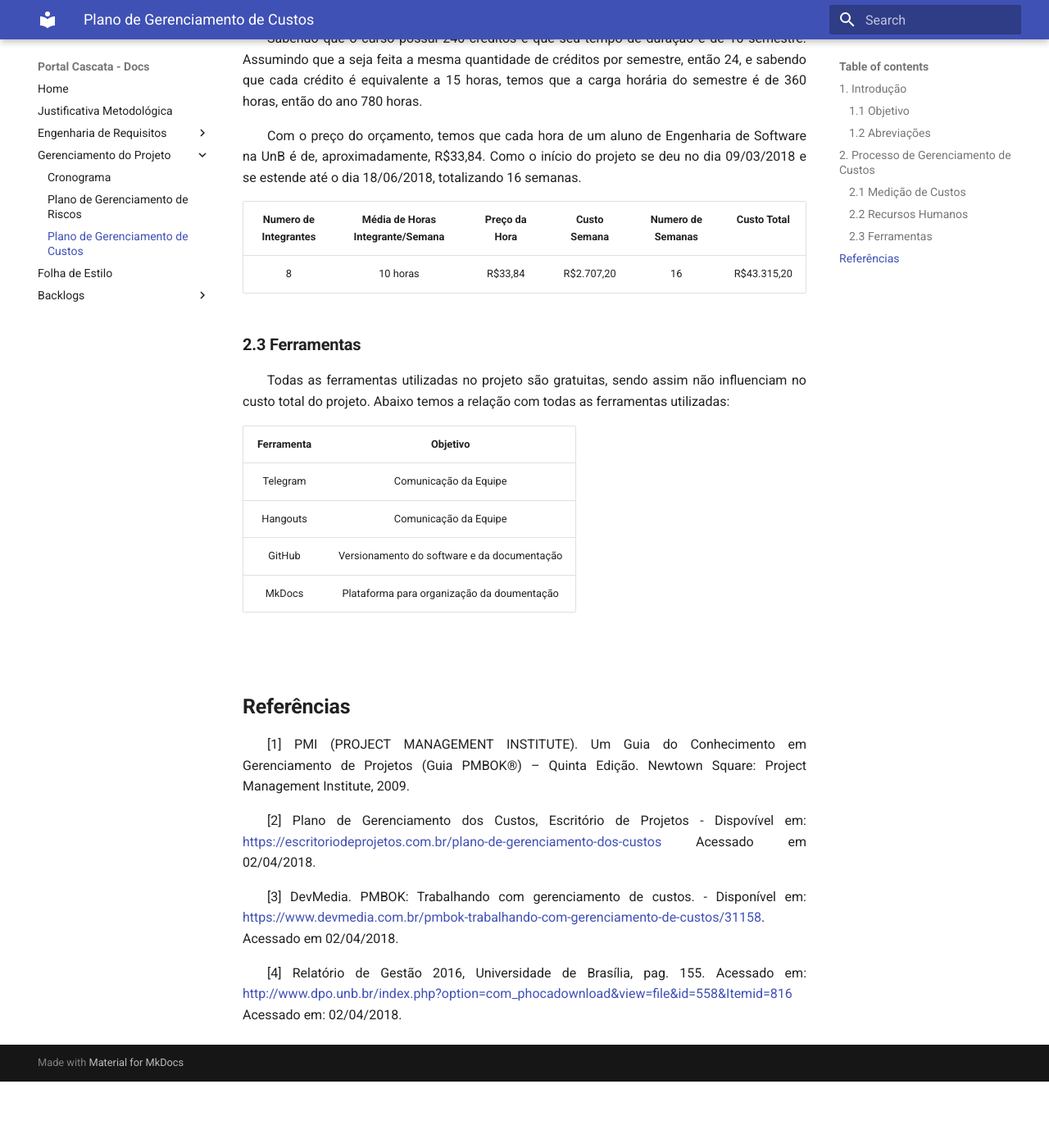
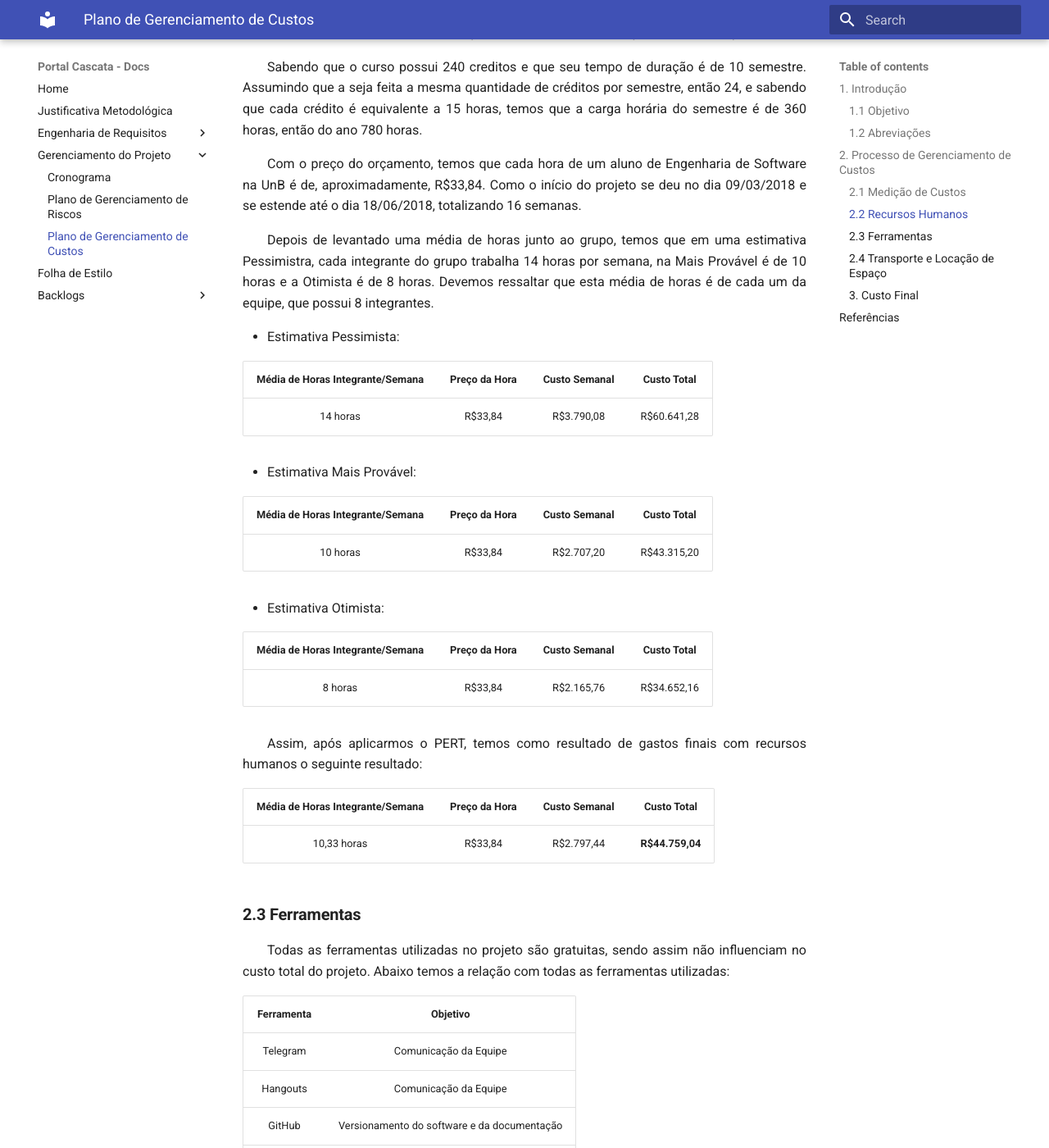
Before and after one commit to projeto-cascata/portal-cascata-docs, an MkDocs documentation site: the page built from docs/gerenciamento/custos.md, in a window 1280 px wide and 1400 px high, scrolled down 1325 px. Shown: the whole window at 82% size. Built offline with MkDocs 1.6.1 and Material for MkDocs 9.7.7, drawn with Linux system fonts in a browser that asks for light colours; old or Windows-style settings are respelled for this version of MkDocs; before the commit the page ends 2644 px from its top, so only the background shows below that; some of the changed text lies outside the part shown.

Commit message:
Plano de Gerenciamento de Custos 2

```diff
--- a/docs/gerenciamento/custos.md
+++ b/docs/gerenciamento/custos.md
@@ -4,7 +4,8 @@
 
 | Data | Versão | Descrição | Autor(es) |
 |:----:|:------:|:---------:|:---------:|
-|02/04/2018| 1.0 | Abertuda do Documento, Introdução, Processo de Gerenciamento de Custos | Bernardo Henrique |
+|02/04/2018| 0.1 | Abertuda do Documento, Introdução, Processo de Gerenciamento de Custos | Bernardo Henrique |
+|03/04/2018| 0.2 | Processo de Gerenciamento de Custos | Bernardo Henrique |
 
 ## **1. Introdução**
 
@@ -16,6 +17,7 @@ Segundo o Guia PMBOK®, o plano de gerenciamento dos custos define o formato e e
 * EAP: Estrutura Analítica de Projeto
 
 
+<br>
 ## **2. Processo de Gerenciamento de Custos**
 Este tópico deverá definir os processos e técnicas que serão utilizadas para gerenciar os custos do Projeto Cascata. Para realizar este processo de forma organizada, será baseado no PmBok e organizado em quatro etapas: planejar, estimar, determinar e controlar os custos.
 
@@ -23,8 +25,7 @@ Este tópico deverá definir os processos e técnicas que serão utilizadas para
 Para a análise dos custos será utilizada uma estimativa conhecida como Program Evaluation and Review Technique (PERT). Esta estimativa tem como foco mitigar os erros causados pela falta de certeza dos valores reais dos gastos do projeto e os riscos relacionados.
 
 O PERT utiliza três estimativas para definir os custos, ela são a estimativa Pessimista (<b>P</b>), a Mais Provável (<b>MP</b>) e Otimista (<b>O</b>). O Gasto Estimado (<b>GE</b>) então é calculado pela seguinte fórmula:
-
-![Formula PERT](../img/gerenciamento/PERT.png)
+<div style="text-align:center"> ![Formula PERT](../img/gerenciamento/PERT.png) </div>
 
 
 ### **2.2 Recursos Humanos**
@@ -34,10 +35,32 @@ Sabendo que o curso possui 240 creditos e que seu tempo de duração é de 10 se
 
 Com o preço do orçamento, temos que cada hora de um aluno de Engenharia de Software na UnB é de, aproximadamente, R$33,84. Como o início do projeto se deu no dia 09/03/2018 e se estende até o dia 18/06/2018, totalizando 16 semanas.
 
-| Numero de Integrantes | Média de Horas Integrante/Semana | Preço da Hora | Custo Semana | Numero de Semanas | Custo Total |
-|:----:|:------:|:---------:|:---------:|:---------:|:---------:|
-| 8 | 10 horas | R$33,84 | R$2.707,20 | 16 | R$43.315,20 |
+Depois de levantado uma média de horas junto ao grupo, temos que em uma estimativa Pessimistra, cada integrante do grupo trabalha 14 horas por semana, na Mais Provável é de 10 horas e a Otimista é de 8 horas. Devemos ressaltar que esta média de horas é de cada um da equipe, que possui 8 integrantes.
 
+* Estimativa Pessimista:
+
+| Média de Horas Integrante/Semana | Preço da Hora | Custo Semanal | Custo Total |
+|:------:|:---------:|:---------:|:---------:|
+| 14 horas | R$33,84 | R$3.790,08 | R$60.641,28 |
+
+* Estimativa Mais Provável:
+
+| Média de Horas Integrante/Semana | Preço da Hora | Custo Semanal | Custo Total |
+|:------:|:---------:|:---------:|:---------:|
+| 10 horas | R$33,84 | R$2.707,20 | R$43.315,20 |
+
+
+* Estimativa Otimista:
+
+| Média de Horas Integrante/Semana | Preço da Hora | Custo Semanal | Custo Total |
+|:------:|:---------:|:---------:|:---------:|
+| 8 horas | R$33,84 | R$2.165,76 | R$34.652,16 |
+
+Assim, após aplicarmos o PERT, temos como resultado de gastos finais com recursos humanos o seguinte resultado:
+
+| Média de Horas Integrante/Semana | Preço da Hora | Custo Semanal | Custo Total |
+|:------:|:---------:|:---------:|:---------:|
+| 10,33 horas | R$33,84 | R$2.797,44 | <b>R$44.759,04</b> |
 
 ### **2.3 Ferramentas**
 Todas as ferramentas utilizadas no projeto são gratuitas, sendo assim não influenciam no custo total do projeto. Abaixo temos a relação com todas as ferramentas utilizadas:
@@ -48,10 +71,22 @@ Todas as ferramentas utilizadas no projeto são gratuitas, sendo assim não infl
 | Hangouts | Comunicação da Equipe |
 | GitHub   | Versionamento do software e da documentação |
 | MkDocs   | Plataforma para organização da doumentação |
+| Trello   | Organização Interna da Equipe |
+
+### **2.4 Transporte e Locação de Espaço**
+As reuniões do projeto não são feitas presencialmente, sendo assim não há necessidade de locação de espaço ou transporte, assim estes fatores não acarretam custo ao projeto.
 
 
+<br>
+### **3. Custo Final**
+O projeto está em andamento, sendo assim é possível fazer apenas a estimativa de custos. Conforme discorra o tempo do projeto, estes custos serão analisados no Documento de Acompanhamento de Custos. Atualmente, a previsão final de gastos do projeto é de:
 
-
+| Despesa | Custo (R$) |
+| :--------: | :------: |
+| Recursos Humanos | 44.759,04 |
+| Ferramentas | 0 |
+| Transporte e Locação de Espaço | 0 |
+| <b> TOTAL </b> | <b> 44.759,04 </b> |
 
 <br>
 ## **Referências**
```
Also changed, not shown: docs/img/gerenciamento/PERT.png.
